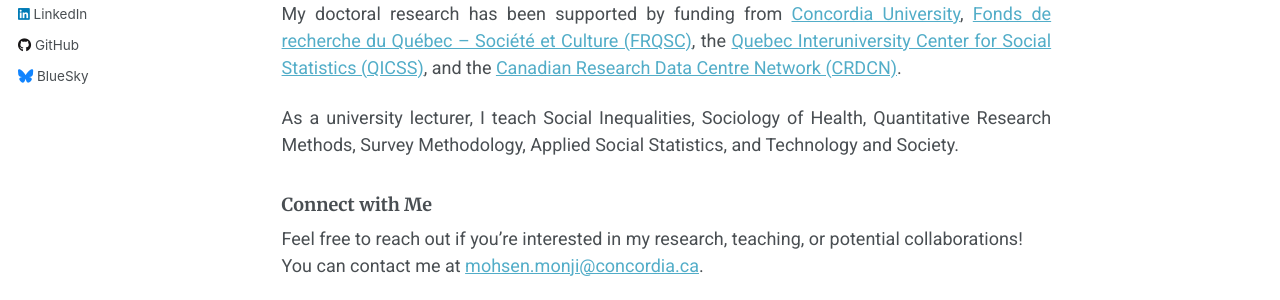
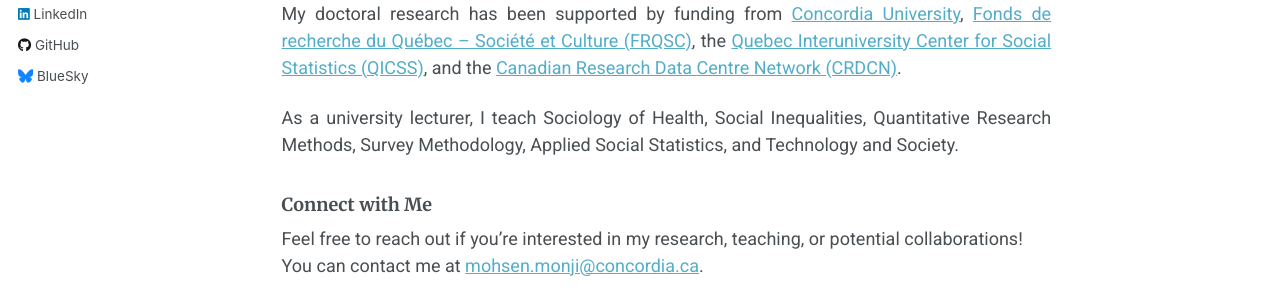
Before and after one commit to Mohsnmonji/mohsnmonji.github.io, a Jekyll site: the page built from _pages/about.md, in a window 1280 px wide and 1044 px high. Shown: the part 361-661 px from the top of the window. Built offline with Jekyll 4.4.1, drawn with Linux system fonts in a browser that asks for light colours.

```diff
--- a/_pages/about.md
+++ b/_pages/about.md
@@ -15,7 +15,7 @@ I am a **PhD Candidate in Sociology** at [Concordia University](https://www.conc
 My doctoral research has been supported by funding from [Concordia University](https://www.concordia.ca/artsci/sociology-anthropology.html), [Fonds de recherche du Québec – Société et Culture (FRQSC)](https://www.frq.gouv.qc.ca), the [Quebec Interuniversity Center for Social Statistics (QICSS)](https://www.ciqss.org), and the [Canadian Research Data Centre Network (CRDCN)](https://crdcn.ca).
 
 
-As a university lecturer, I teach Social Inequalities, Sociology of Health, Quantitative Research Methods, Survey Methodology, Applied Social Statistics, and Technology and Society.
+As a university lecturer, I teach Sociology of Health, Social Inequalities, Quantitative Research Methods, Survey Methodology, Applied Social Statistics, and Technology and Society.
 
 ### Connect with Me
 
```
